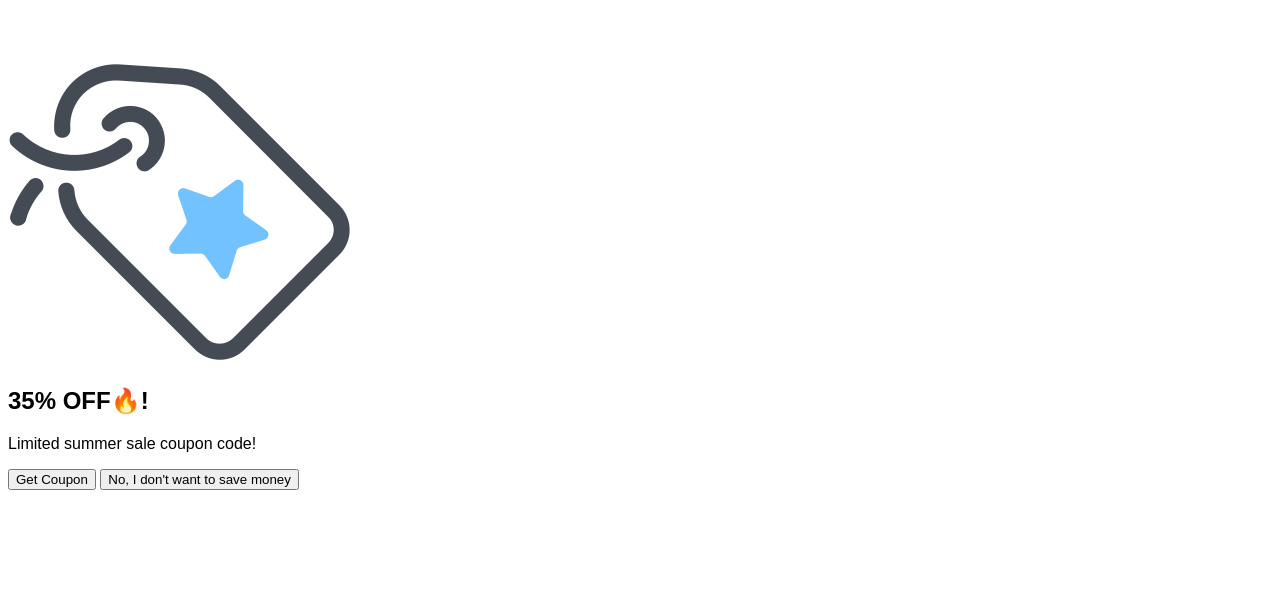
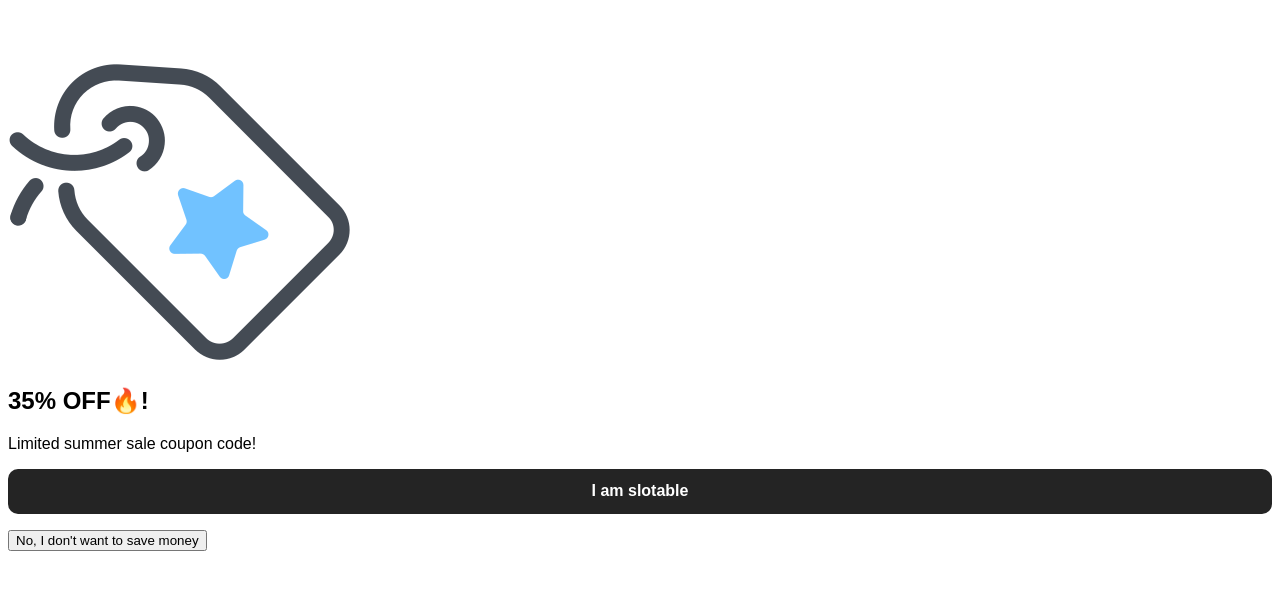
Before and after one commit to sherlaimov/sandbox-with-mentor-tasks, a website built with webpack: page index.html in a window 1280 px wide. Shown: the part 61-650 px from the top of the page. Built offline with nearby package versions, Linux system fonts and the light colour scheme.

Commit message:
shadow coupon, closed mode & slot

```diff
--- a/index.html
+++ b/index.html
@@ -7,11 +7,34 @@
     <title>Understanding TypeScript</title>
     <script src="dist/bundle.js" defer></script>
     <link rel="stylesheet" href="app.css" />
+    <style>
+      .btn {
+        outline: none;
+        padding: 10px;
+        border: 1 px rgb(24, 66, 205) solid;
+        border-radius: 1px;
+        width: 100%;
+        cursor: pointer;
+      }
+
+      .get-coupon-btn {
+        height: 45px;
+        background-color: rgb(237, 237, 237);
+        color: rgb(25, 82, 179);
+        margin-bottom: 1rem;
+        font-size: 1rem;
+        font-weight: 600;
+      }
+    </style>
   </head>
   <body>
     <h1>Web Component</h1>
 
-    <coupon-widget></coupon-widget>
+    <coupon-widget>
+      <button slot="coupon-btn" class="get-coupon-btn btn">
+        I am slotable
+      </button>
+    </coupon-widget>
   </body>
   <script>
     window.addEventListener("DOMContentLoaded", (event) => {
--- a/src/coupon-widget.ts
+++ b/src/coupon-widget.ts
@@ -23,7 +23,9 @@ template.innerHTML = `
     <main>
       <h2>35% OFF🔥!</h2>
       <p>Limited summer sale coupon code!</p>
-      <button class="get-coupon-btn btn">Get Coupon</button>
+      <slot name="coupon-btn">
+        <button class="get-coupon-btn btn">Get Coupon</button>
+      </slot>
       <button class="no-thanks-btn btn">
         No, I don't want to save money
       </button>
@@ -32,14 +34,15 @@ template.innerHTML = `
 `;
 
 export class CouponWidget extends HTMLElement {
+  private _shadowRoot: ShadowRoot;
   static get observedAttributes() {
     return ["color"];
   }
 
   constructor() {
     super();
-    const shadowRoot = this.attachShadow({ mode: "open" });
-    shadowRoot.appendChild(template.content.cloneNode(true));
+    this._shadowRoot = this.attachShadow({ mode: "closed" });
+    this._shadowRoot.appendChild(template.content.cloneNode(true));
   }
 
   updateStyle = (elem: HTMLElement) => {
@@ -57,8 +60,10 @@ export class CouponWidget extends HTMLElement {
   };
 
   connectedCallback() {
-    const getCouponBtn = this.shadowRoot.querySelector(".get-coupon-btn");
+    const getCouponBtn = this._shadowRoot.querySelector(".get-coupon-btn");
+    const slot = this._shadowRoot.querySelector("slot");
     getCouponBtn.addEventListener("click", this.getCoupon);
+    slot.addEventListener("click", this.getCoupon);
     this.updateStyle(this);
   }
 
```
